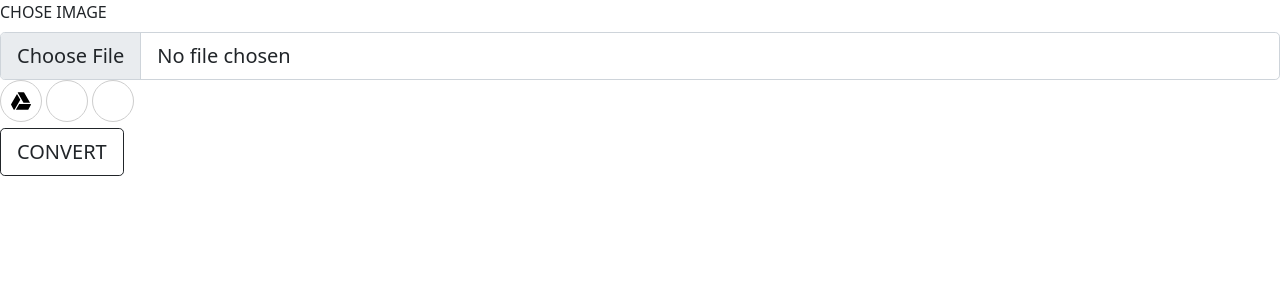
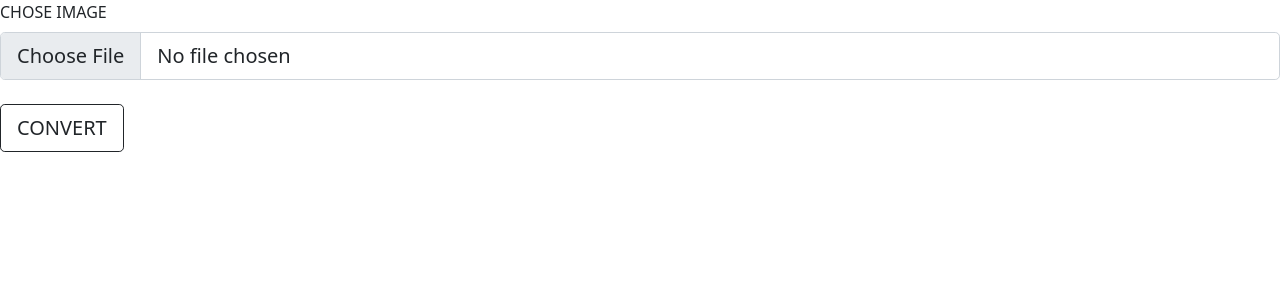
Before and after one commit to ameymn/convertiandjangoo, a Django app: page /imagetopdf/ in a window 1280 px wide. Shown: the part 56-356 px from the top of the page. Run offline with Django 4.2, Linux system fonts and the light colour scheme; some libraries are stand-ins or nearby versions.

Commit message:
Add files via upload

```diff
--- a/template/imagetopdf.html
+++ b/template/imagetopdf.html
@@ -66,19 +66,18 @@
 			</div>
 		</div>
 	</nav>
-	<form action="imgtopdfprocess" method="post" enctype="multipart/form-data">
+	<form  method="POST" enctype="multipart/form-data">
+		{% csrf_token%}
 	<div>
   <label for="formFileLg" class="form-label">CHOSE IMAGE </label>
-  <input type="file" name="file" class="form-control form-control-lg" id="formFileLg"  >
+  <input type="file" name="upload" class="form-control form-control-lg" accept="pdf/*"  >
   </div>
-  <div class="external-repos">
-	<div class="icon google-icon brand-border-on-hover js-google-picker-btn" title="Select file from Google Drive"></div>
-	<div class="icon dropbox-icon brand-border-on-hover js-dropbox-choose-btn" title="Select file from Dropbox"></div>
-	<div class="icon url-icon brand-border-on-hover js-url-input-btn" title="Load file from URL"></div>
-	</div>
+  <br>
+
 	<div class="btn-block">
-          <button class="btn btn-outline-dark btn-lg">CONVERT</button>
+		<button class="btn btn-outline-dark btn-lg">CONVERT</button>
         </div>
 	</form>
+
 </body>
 </html>
```
